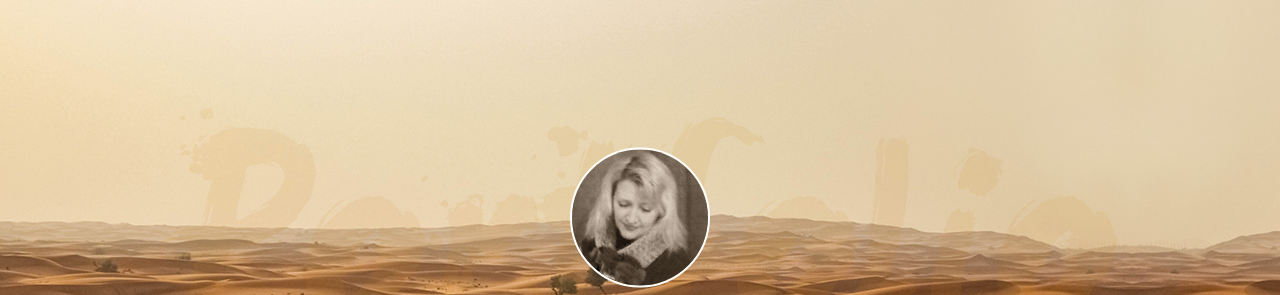
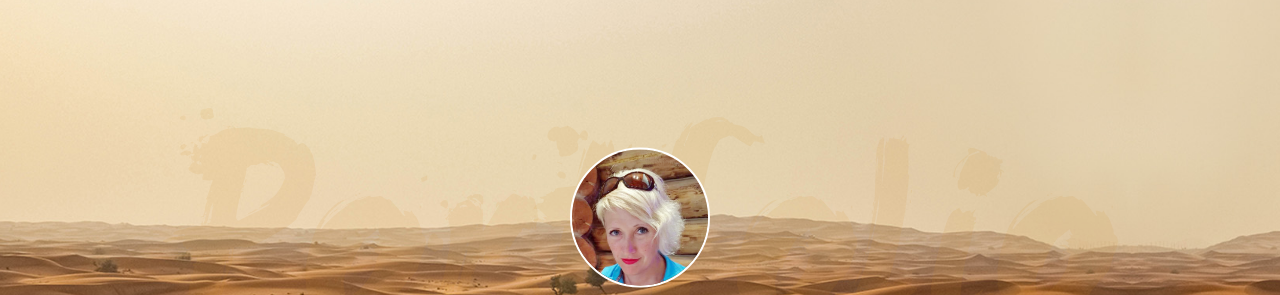
Before and after one commit to IrochkaKo/Portfolio_first_project, a plain HTML site: page docs/about.html in a window 1280 px wide. Shown: the part 85-380 px from the top of the page. Drawn offline with Linux system fonts and the light colour scheme; some packages are replaced by stand-ins of ours; files whose address does not match are found by name.

Commit message:
change avatar-photo

```diff
--- a/docs/about.html
+++ b/docs/about.html
@@ -204,7 +204,7 @@
     <div class="header-main">
       <div class="avatar-box">
         <div class="avatar-photo">
-          <div class="avatar-photo__holder"><img class="avatar-photo__image" src="img/IreneKov.png" alt="ava"></div>
+          <div class="avatar-photo__holder"><img class="avatar-photo__image" src="img/Irene.png" alt="ava"></div>
         </div>
         <div class="avatar-myname">&Icy;&rcy;&icy;&ncy;&acy; &Kcy;&ocy;&vcy;&acy;&lcy;&softcy;&chcy;&ucy;&kcy;</div>
         <div class="avatar-title">&Lcy;&icy;&chcy;&ncy;&ycy;&jcy; &scy;&acy;&jcy;&tcy; &vcy;&iecy;&bcy;-&rcy;&acy;&zcy;&rcy;&acy;&bcy;&ocy;&tcy;&chcy;&icy;&kcy;&acy;</div>
```
Also changed, not shown: docs/blog.html (+1 -1 lines), docs/works.html (+1 -1 lines).
